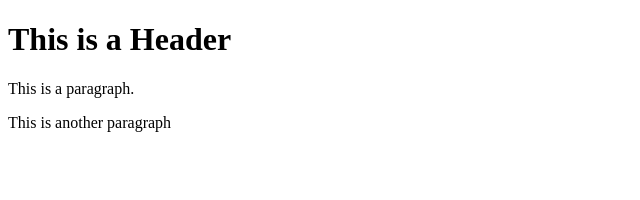
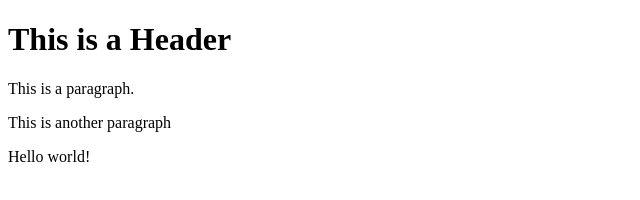
Before and after one commit to mstew2276/git-test, a website: page index.html in a window 1280 px wide. Shown: the whole page, without its empty margins (0-640 px from the left). Drawn offline with Linux system fonts and the light colour scheme.

Commit message:
Using NPM

```diff
--- a/index.html
+++ b/index.html
@@ -4,5 +4,6 @@
         <h1>This is a Header</h1>
         <p>This is a paragraph.</p>
         <p>This is another paragraph</p>
+        <p>Hello world!</p>
     </body>
 </html>
```
Also changed, not shown: package.json (added, +24 -0 lines), 2 other files.
